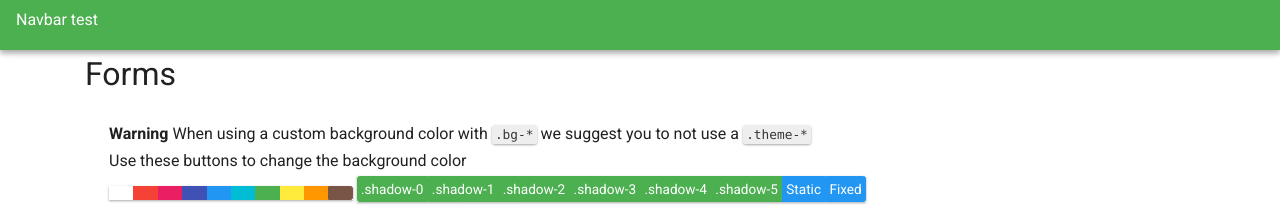
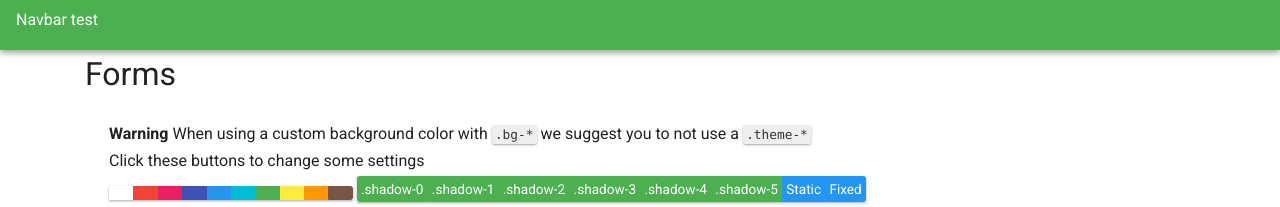
Before and after one commit to AlexDicy/Mostyle, a plain HTML site: page index.html in a window 1280 px wide. Shown: the top 207 px of the page. Drawn offline with Linux system fonts and the light colour scheme.

Commit message:
Edit index.html for testing

```diff
--- a/index.html
+++ b/index.html
@@ -17,7 +17,7 @@
     <h2>Forms</h2>
     <form class="boxed">
     <p><b>Warning</b> When using a custom background color with <code>.bg-*</code> we suggest you to not use a <code>.theme-*</code></p>
-    <p>Use these buttons to change the background color</p>
+    <p>Click these buttons to change some settings</p>
     <div class="button-group shadow-1">
         <button type="button" class="button button-white" data-color="white" onmouseover="javascript:changeTheme(this, false, false)" onmouseout="javascript:changeTheme(this, false, true)" onclick="javascript:changeTheme(this, true, false)"></button>
         <button type="button" class="button button-red" data-color="red" onmouseover="javascript:changeTheme(this, false, false)" onmouseout="javascript:changeTheme(this, false, true)" onclick="javascript:changeTheme(this, true, false)"></button>
```
